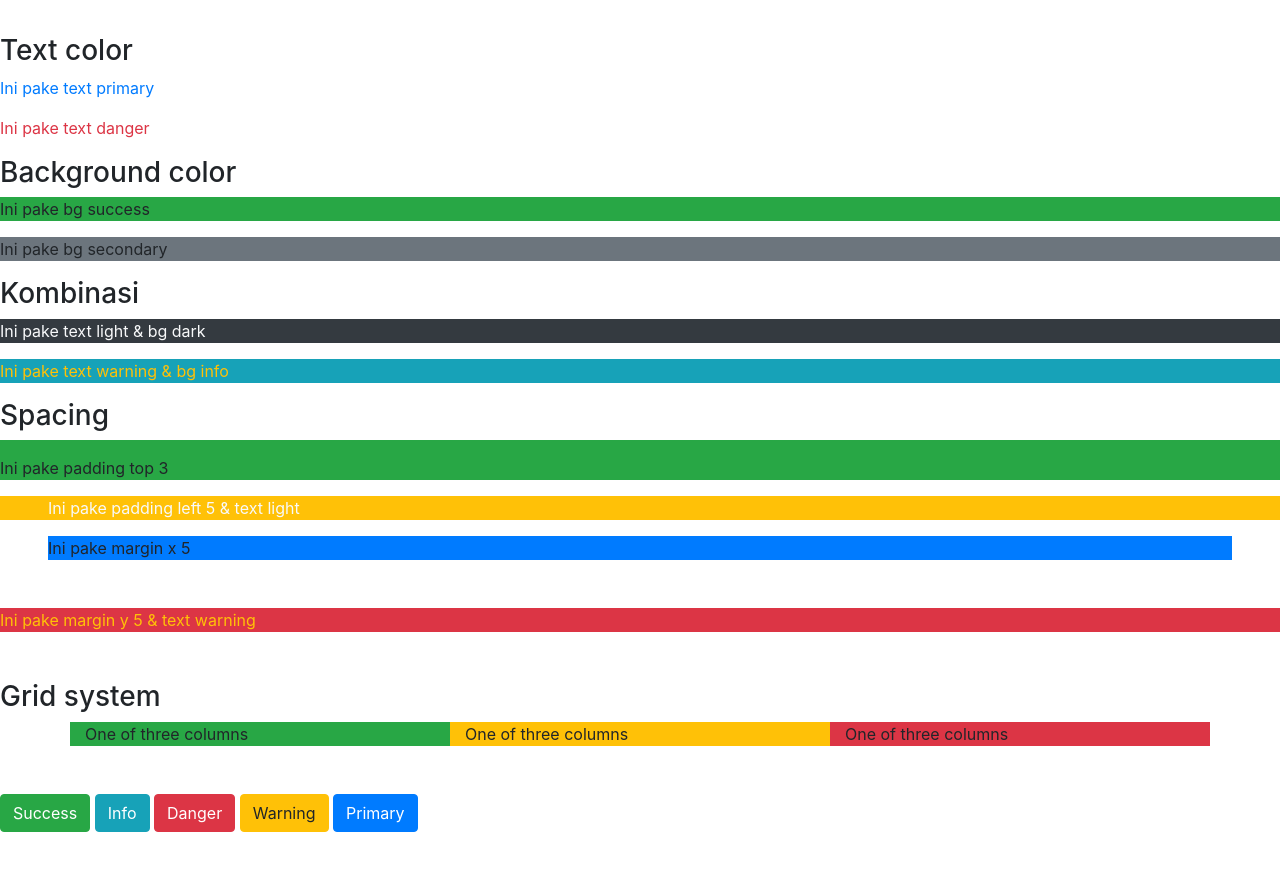
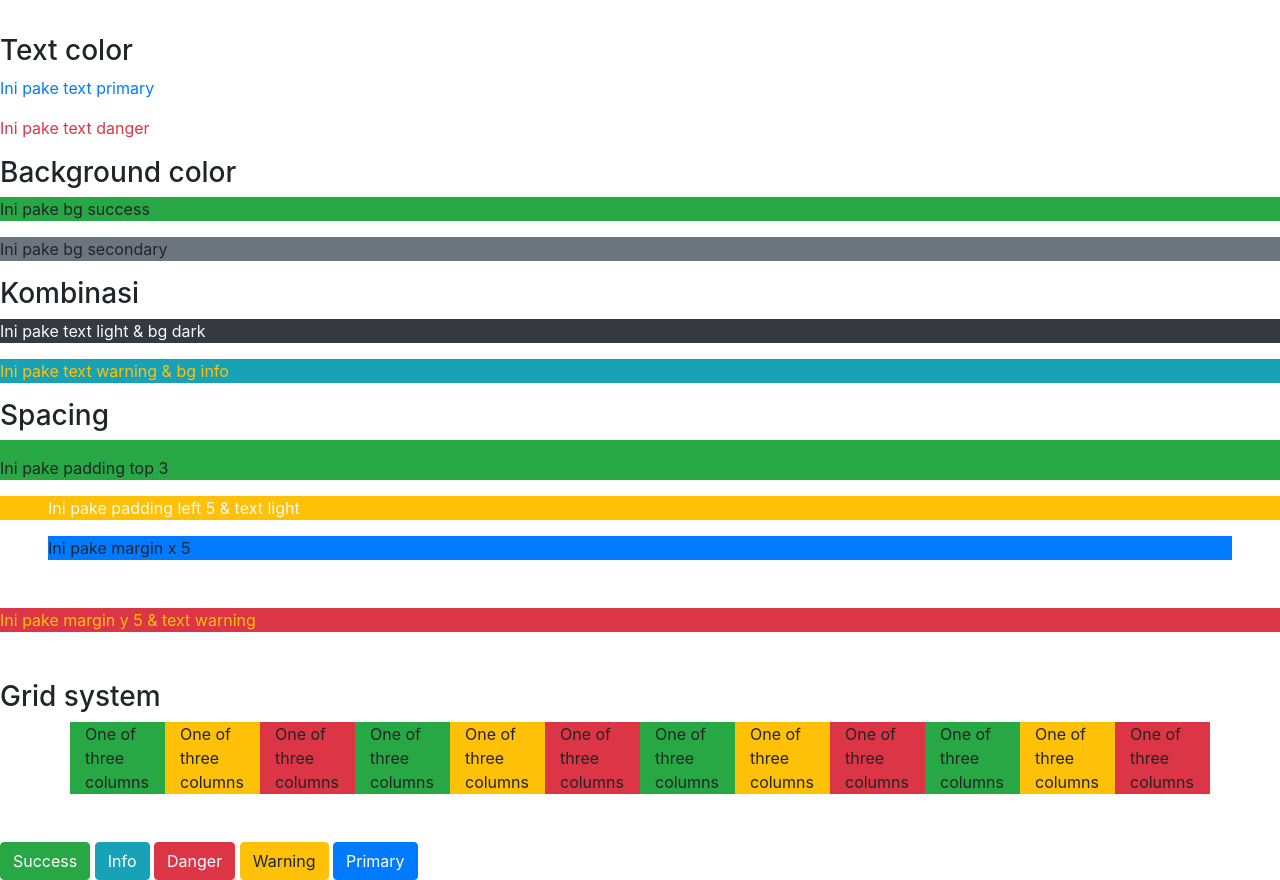
Before and after one commit to EzGreezy/Belajar-Bootstrap, a plain HTML site: page index.html in a window 1280 px wide. Shown: the part 70-950 px from the top of the page. Before the commit the page ends 902 px from the top, so only its background shows below. Drawn offline with Linux system fonts and the light colour scheme.

Commit message:
revisi grid system

```diff
--- a/index.html
+++ b/index.html
@@ -38,13 +38,40 @@
 	<h3>Grid system</h3>
 	<div class="container">
   		<div class="row">
-    		<div class="col-sm bg-success">
+    		<div class="col-lg-1 bg-success">
     	  		One of three columns
     		</div>
-    		<div class="col-sm bg-warning">
+    		<div class="col-lg-1 bg-warning">
       			One of three columns
     		</div>
-    		<div class="col-sm bg-danger">
+    		<div class="col-lg-1 bg-danger">
+      			One of three columns
+    		</div>
+    		<div class="col-lg-1 bg-success">
+    	  		One of three columns
+    		</div>
+    		<div class="col-lg-1 bg-warning">
+      			One of three columns
+    		</div>
+    		<div class="col-lg-1 bg-danger">
+      			One of three columns
+    		</div>
+    		<div class="col-lg-1 bg-success">
+    	  		One of three columns
+    		</div>
+    		<div class="col-lg-1 bg-warning">
+      			One of three columns
+    		</div>
+    		<div class="col-lg-1 bg-danger">
+      			One of three columns
+    		</div>
+    		<div class="col-lg-1 bg-success">
+    	  		One of three columns
+    		</div>
+    		<div class="col-lg-1 bg-warning">
+      			One of three columns
+    		</div>
+    		<div class="col-lg-1 bg-danger">
       			One of three columns
     		</div>
   		</div>
```
